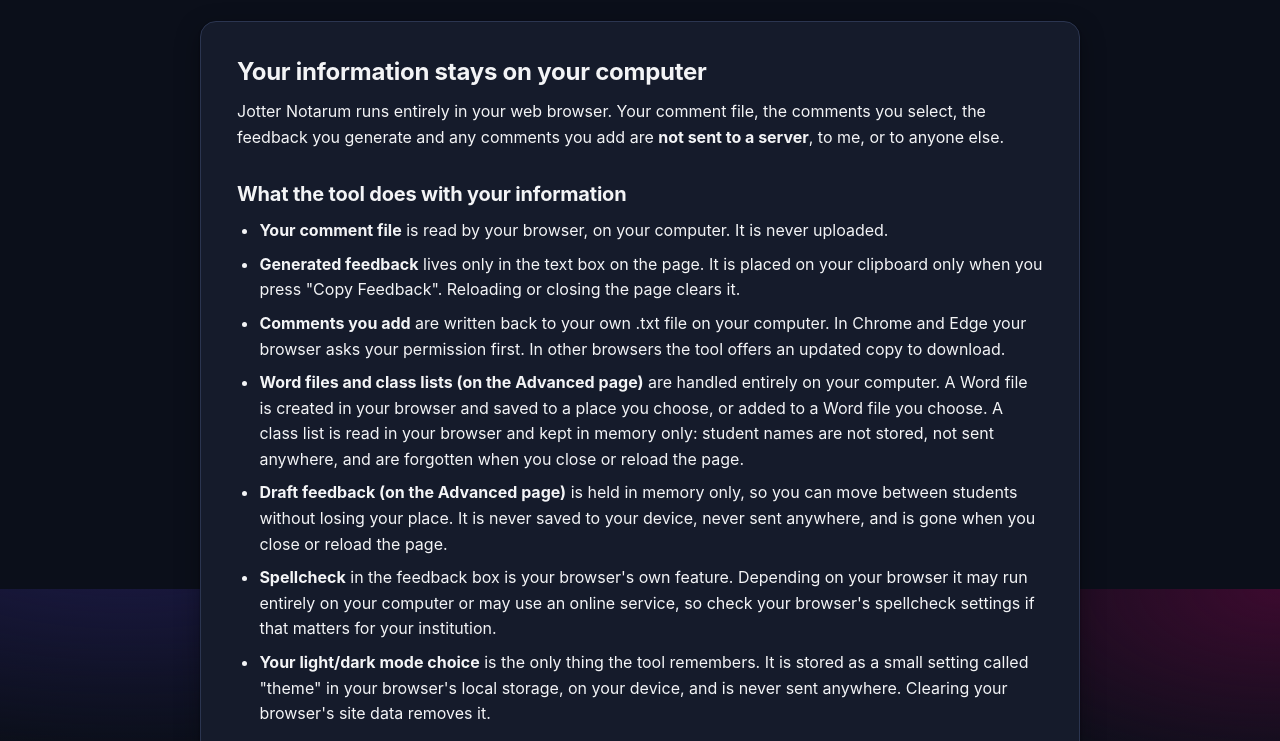
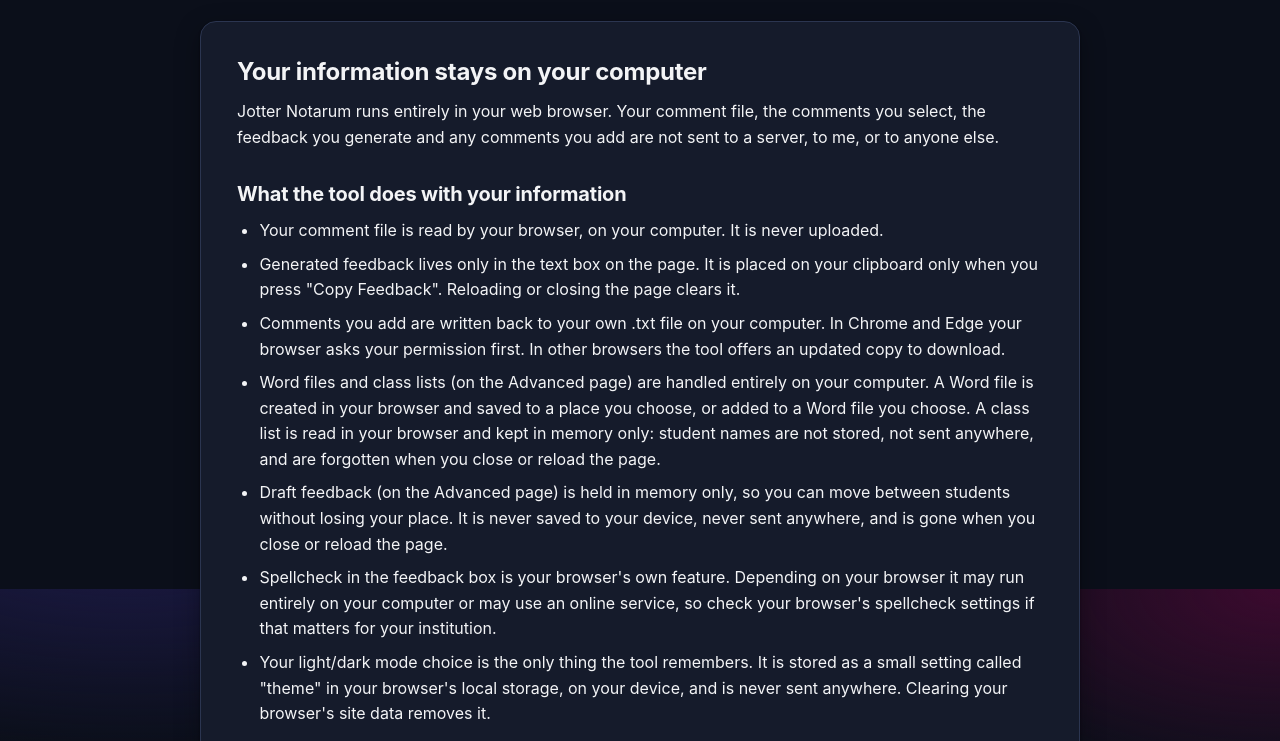
Before and after one commit to Lynsay/JotterNotarum, a website: page privacy.html in a window 1280 px wide. Shown: the part 211-952 px from the top of the page. Drawn offline with Linux system fonts and the light colour scheme.

Commit message:
Updated privacy information

```diff
--- a/privacy.html
+++ b/privacy.html
@@ -79,17 +79,17 @@
 				<div class="col-md-12 form-group roundedCornerDivInstruct">
 
 					<h2 class="instructionHeaderPage">Your information stays on your computer</h2>
-					<p>Jotter Notarum runs entirely in your web browser.  Your comment file, the comments you select, the feedback you generate and any comments you add are <b>not sent to a server</b>, to me, or to anyone else.</p>
+					<p>Jotter Notarum runs entirely in your web browser.  Your comment file, the comments you select, the feedback you generate and any comments you add are not sent to a server, to me, or to anyone else.</p>
 
 					<h3 class="instructionHeaderPage">What the tool does with your information</h3>
 					<ul>
-						<li><b>Your comment file</b> is read by your browser, on your computer.  It is never uploaded.</li>
-						<li><b>Generated feedback</b> lives only in the text box on the page.  It is placed on your clipboard only when you press "Copy Feedback".  Reloading or closing the page clears it.</li>
-						<li><b>Comments you add</b> are written back to your own .txt file on your computer.  In Chrome and Edge your browser asks your permission first.  In other browsers the tool offers an updated copy to download.</li>
-						<li><b>Word files and class lists (on the Advanced page)</b> are handled entirely on your computer.  A Word file is created in your browser and saved to a place you choose, or added to a Word file you choose.  A class list is read in your browser and kept in memory only: student names are not stored, not sent anywhere, and are forgotten when you close or reload the page.</li>
-						<li><b>Draft feedback (on the Advanced page)</b> is held in memory only, so you can move between students without losing your place.  It is never saved to your device, never sent anywhere, and is gone when you close or reload the page.</li>
-						<li><b>Spellcheck</b> in the feedback box is your browser's own feature.  Depending on your browser it may run entirely on your computer or may use an online service, so check your browser's spellcheck settings if that matters for your institution.</li>
-						<li><b>Your light/dark mode choice</b> is the only thing the tool remembers.  It is stored as a small setting called "theme" in your browser's local storage, on your device, and is never sent anywhere.  Clearing your browser's site data removes it.</li>
+						<li>Your comment file is read by your browser, on your computer.  It is never uploaded.</li>
+						<li>Generated feedback lives only in the text box on the page.  It is placed on your clipboard only when you press "Copy Feedback".  Reloading or closing the page clears it.</li>
+						<li>Comments you add are written back to your own .txt file on your computer.  In Chrome and Edge your browser asks your permission first.  In other browsers the tool offers an updated copy to download.</li>
+						<li>Word files and class lists (on the Advanced page) are handled entirely on your computer.  A Word file is created in your browser and saved to a place you choose, or added to a Word file you choose.  A class list is read in your browser and kept in memory only: student names are not stored, not sent anywhere, and are forgotten when you close or reload the page.</li>
+						<li>Draft feedback (on the Advanced page) is held in memory only, so you can move between students without losing your place.  It is never saved to your device, never sent anywhere, and is gone when you close or reload the page.</li>
+						<li>Spellcheck in the feedback box is your browser's own feature.  Depending on your browser it may run entirely on your computer or may use an online service, so check your browser's spellcheck settings if that matters for your institution.</li>
+						<li>Your light/dark mode choice is the only thing the tool remembers.  It is stored as a small setting called "theme" in your browser's local storage, on your device, and is never sent anywhere.  Clearing your browser's site data removes it.</li>
 					</ul>
 
 					<h3 class="instructionHeaderPage">What the tool does not do</h3>
@@ -106,7 +106,7 @@
 					<h3 class="instructionHeaderPage">Check for yourself</h3>
 					<p>If you open your browser's developer tools and look at the Network tab, you will see that no requests are made while you use the tool once the page has loaded.</p>
 
-					<p>Last updated 7 November 2026.</p>
+					<p>Last updated 26 November 2026.</p>
 				</div>
 			</div>
 		</main>
```
